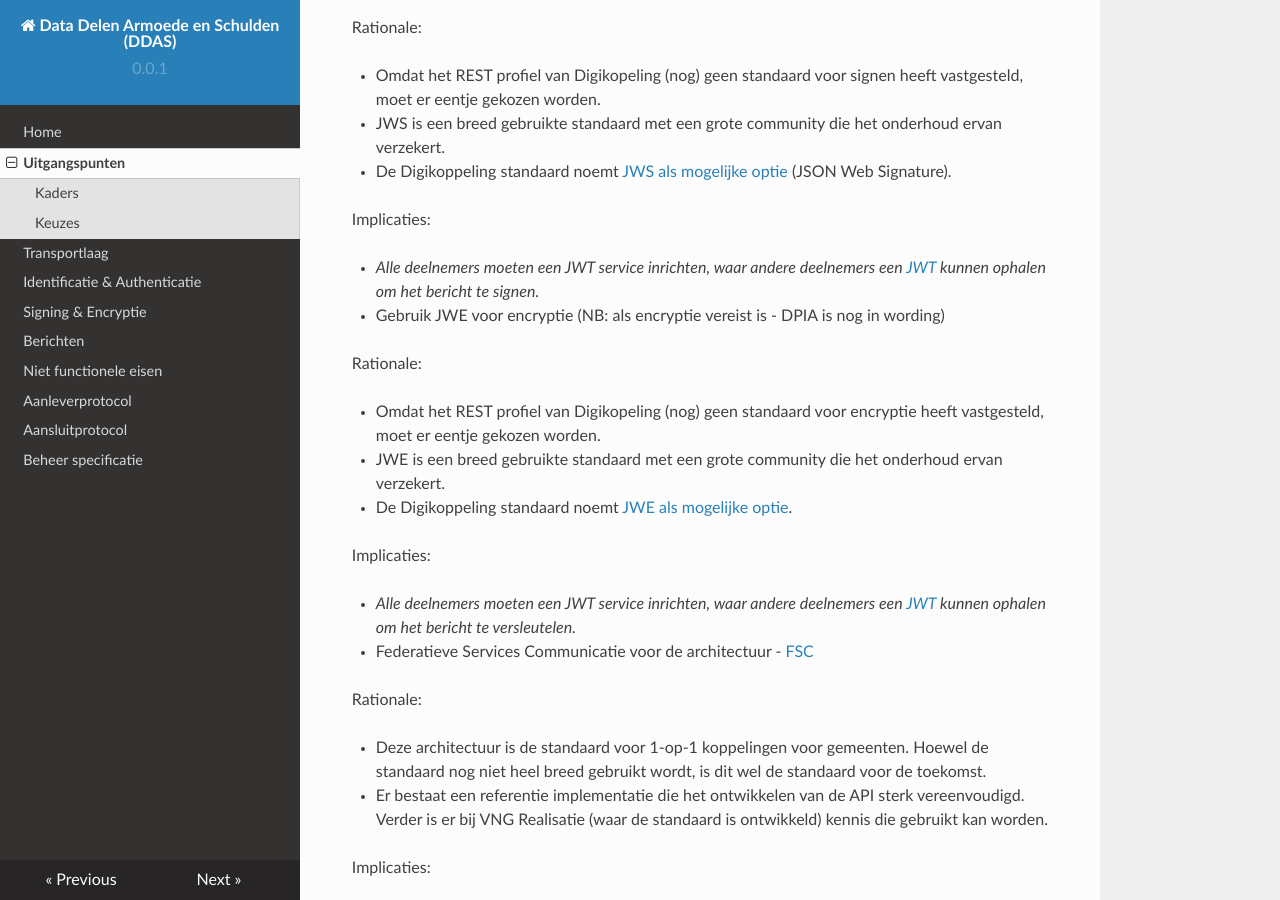
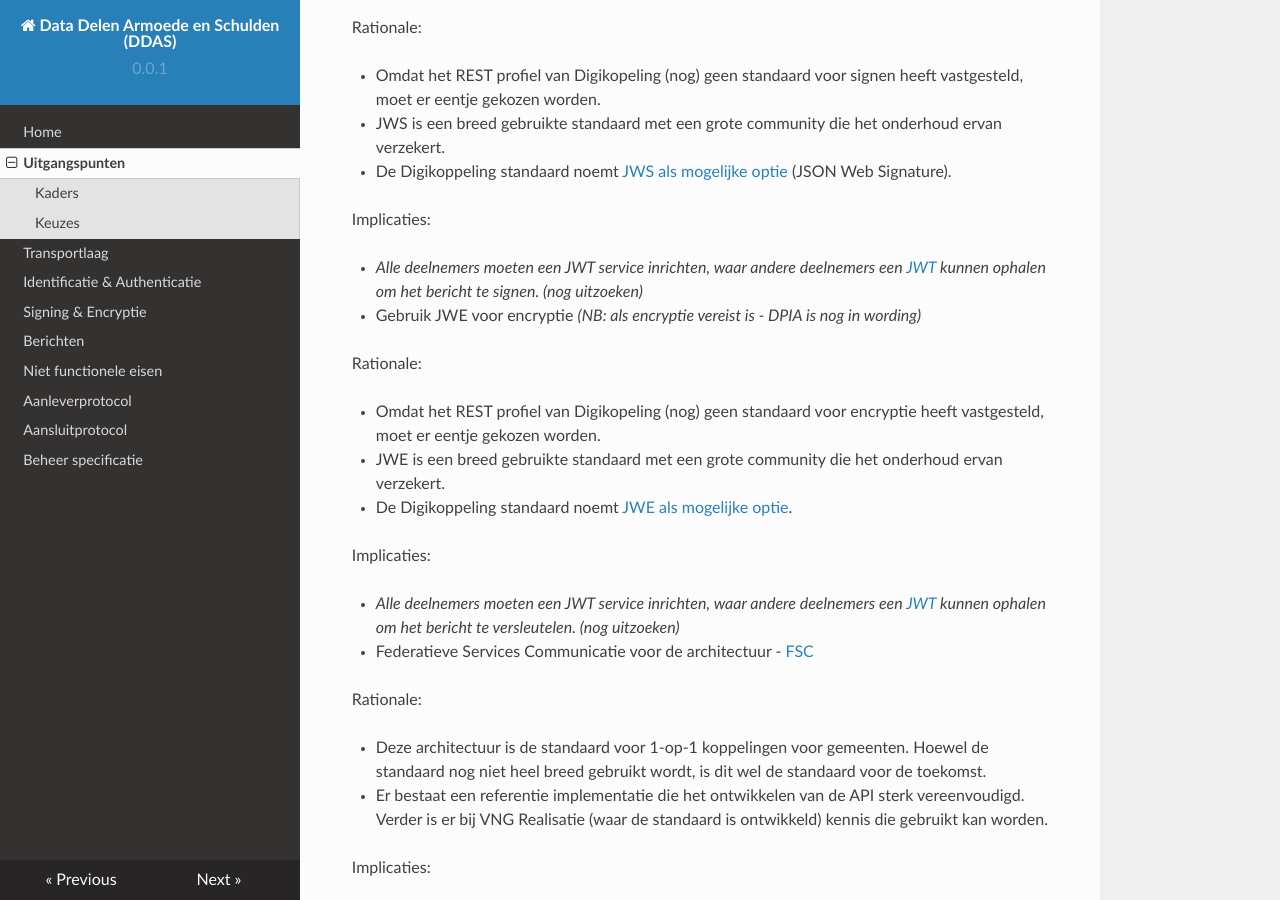
Before and after one commit to Govert-Claus/DDAS-API, an MkDocs documentation site: the page built from docs/uitgangspunten.md, in a window 1280 px wide and 900 px high, scrolled down 880 px. Built offline with MkDocs 1.6.1, drawn with Linux system fonts in a browser that asks for light colours; nearby versions of some CDN libraries.

Commit message:
Update uitgangspunten.md
Opmaakdingen

```diff
--- a/docs/uitgangspunten.md
+++ b/docs/uitgangspunten.md
@@ -47,10 +47,10 @@ De volgende keuzes zijn gemaakt:
 
   Implicaties:
 
-  - *Alle deelnemers moeten een JWT service inrichten, waar andere deelnemers een [JWT](https://en.wikipedia.org/wiki/JSON_Web_Token) kunnen ophalen om het bericht te signen.*
+  - *Alle deelnemers moeten een JWT service inrichten, waar andere deelnemers een [JWT](https://en.wikipedia.org/wiki/JSON_Web_Token) kunnen ophalen om het bericht te signen. (nog uitzoeken)*
 
 
-- Gebruik JWE voor encryptie (NB: als encryptie vereist is - DPIA is nog in wording)
+- Gebruik JWE voor encryptie *(NB: als encryptie vereist is - DPIA is nog in wording)*
 
   Rationale:
 
@@ -62,7 +62,7 @@ De volgende keuzes zijn gemaakt:
 
   Implicaties:
 
-  - *Alle deelnemers moeten een JWT service inrichten, waar andere deelnemers een [JWT](https://en.wikipedia.org/wiki/JSON_Web_Token) kunnen ophalen om het bericht te versleutelen.*
+  - *Alle deelnemers moeten een JWT service inrichten, waar andere deelnemers een [JWT](https://en.wikipedia.org/wiki/JSON_Web_Token) kunnen ophalen om het bericht te versleutelen. (nog uitzoeken)*
 
 
 - Federatieve Services Communicatie voor de architectuur - [FSC](https://docs.fsc.nlx.io/introduction)
```
